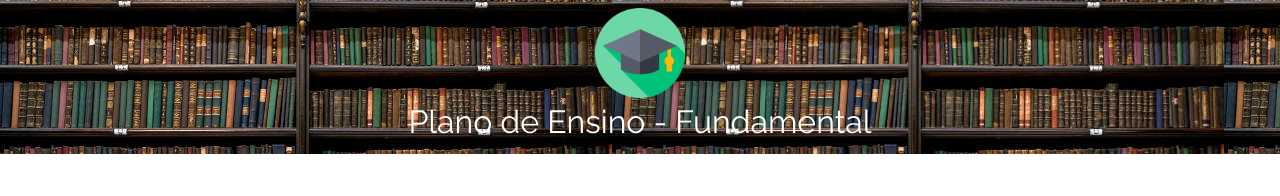
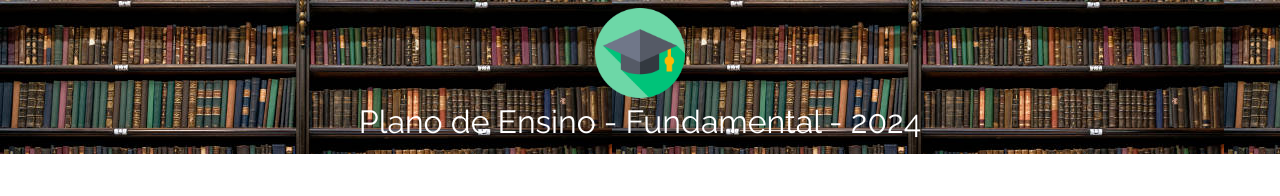
Before and after one commit to Lost-Fernandes/lostfernandes.github.io, a plain HTML site: page index.html in a window 1280 px wide. Shown: the top 196 px of the page. Drawn offline with nearby package versions, Linux system fonts and the light colour scheme.

Commit message:
Update index.html

```diff
--- a/index.html
+++ b/index.html
@@ -3,7 +3,7 @@
   <head>
     <meta charset="UTF-8" />
     <meta name="viewport" content="width=device-width, initial-scale=1.0" />
-    <title>Sistema de Plano de Aula</title>
+    <title>Sistema de Plano de Aula - 2024</title>
 
     <link rel="icon" href="assets/professor logo.png" type="image/x-icon">
 
@@ -25,7 +25,7 @@
         <div class="container justify-content-center">
           <span class="fs-2" style="display: flex; flex-direction: column">
             <img src="./assets/mortarboard.png" class="logo" />
-            <span> Plano de Ensino - Fundamental </span>
+            <span> Plano de Ensino - Fundamental - 2024</span>
           </span>
         </div>
       </nav>
```
